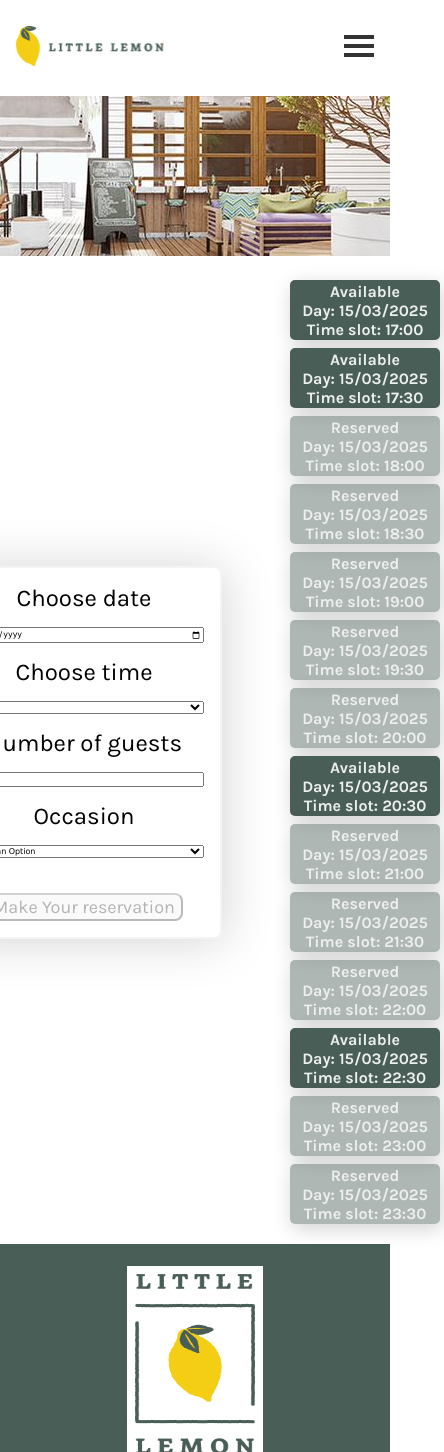
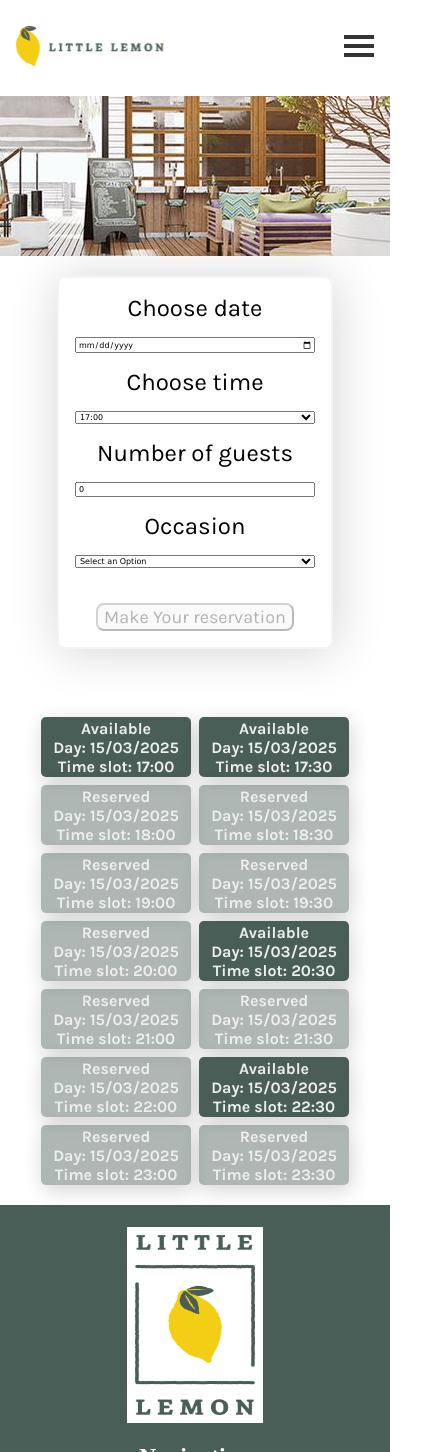
Before and after one commit to sabrinakj/little-lemon, a React (Create React App) app: page /reservation in a window 390 px wide. Shown: the top 1452 px of the page, 444 px wide, since content can reach past the window. Built offline with nearby package versions, Linux system fonts and the light colour scheme; a web font is replaced by a local one.

Commit message:
reservation responsiveness ok

```diff
--- a/src/pages/BookingPage.css
+++ b/src/pages/BookingPage.css
@@ -1,5 +1,7 @@
 .booking-page-form-container {
+  /* border: 4px solid blue; */
   display: flex;
+  flex-direction: column;
   justify-content: center;
   align-items: center;
   gap: 4rem;
@@ -8,9 +10,25 @@
 }
 
 .booking-img {
+  /* border: 4px solid orchid; */
   height: 10rem;
   width: 100%;
   object-fit: none;
   margin-left: auto;
   margin-right: auto;
 }
+
+.booking-page-form {
+  /* border: 4px solid red; */
+}
+
+.booking-page-timeslot {
+  /* border: 4px solid orange; */
+}
+
+@media (min-width: 860px) {
+  .booking-page-form-container {
+    flex-direction: row;
+  }
+
+}
--- a/src/pages/BookingPage.js
+++ b/src/pages/BookingPage.js
@@ -11,13 +11,17 @@ function BookingPage({ mainState, dispatchUpdatingMainState, submitForm, isReser
       <img className="booking-img" src={resturantImg} alt="resturant" />
 
       <div className="booking-page-form-container">
+        <div className="booking-page-form">
           <BookingForm
             mainState={mainState}
             dispatchUpdatingMainState={dispatchUpdatingMainState}
             submitForm={submitForm}
             isReservationConfirmed={isReservationConfirmed}
           />
+        </div>
+        <div className="booking-page-timeslot">
           <BookingSlot mainState={mainState} />
+        </div>
       </div>
     </>
   );
```
Lines whose indentation alone changed are shown as unchanged.
